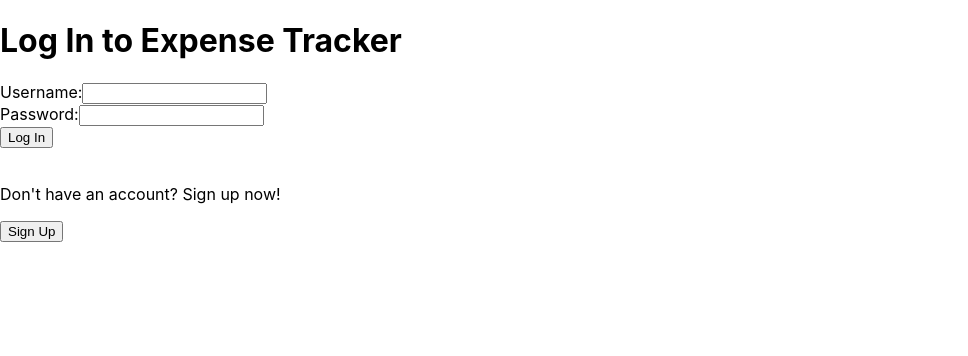
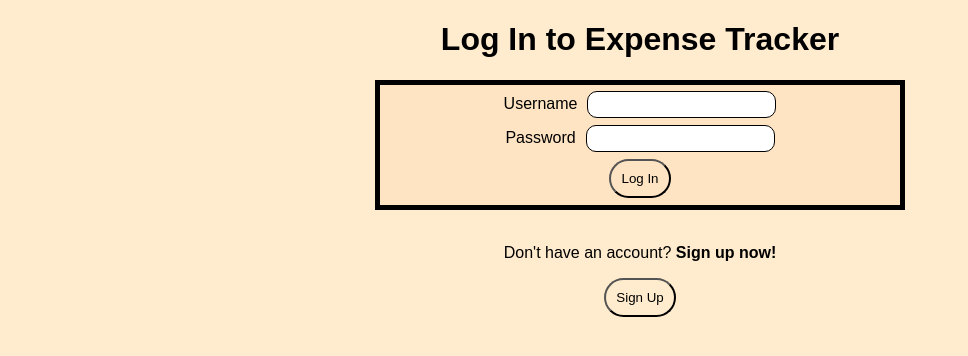
Before and after one commit to AnshuSharma111/ExpenseTracker, a React (Create React App) app in the folder frontend/: page /login in a window 1280 px wide. Shown: the top 356 px of the page, without its empty margins (0-968 px from the left). Built offline with nearby package versions, Linux system fonts and the light colour scheme.

Commit message:
Added CSS to login and signup

```diff
--- /dev/null
+++ b/frontend/src/Pages/Login.css
@@ -0,0 +1,57 @@
+.form-wrapper {
+    /* flex affects the children of the container. so we are centering the children, not the div */
+    display: flex;
+    justify-content: center;
+    align-items: center;
+
+    border: 5px black solid;
+    padding: 10px;
+    background: bisque;
+
+    /* now here we are centering the actual div*/
+    width: 500px;
+    height: 100px;
+    margin: 0 auto;
+}
+
+.field {
+    margin-bottom: 7px;
+    display: block;
+}
+
+.field-input {
+    margin-left: 10px;
+    padding: 5px;
+    border-radius: 10px;
+    border: 1px solid black;
+}
+
+.login-div {
+    text-align: center;
+    font-family: Arial, Helvetica, sans-serif;
+}
+
+.signup-div {
+    text-align: center;
+    font-family: Arial, Helvetica, sans-serif;
+}
+
+.button {
+    padding: 10px;
+    border-radius: 20px;
+    background: transparent;
+}
+
+.button:hover {
+    background: burlywood;
+    cursor: pointer;
+}
+
+.button:active {
+    background: coral;
+}
+
+body {
+    background-color: blanchedalmond;
+
+}
--- a/frontend/src/Pages/Login.js
+++ b/frontend/src/Pages/Login.js
@@ -1,5 +1,6 @@
 import { useEffect, useState } from "react";
 import { useNavigate } from "react-router-dom";
+import "./Login.css";
 
 function Login() {
     const [ username, setUsername ] = useState("");
@@ -75,25 +76,25 @@ function Login() {
         }
     }
     return (
-        <div>
+        <div className = "login-div">
             <h1>Log In to Expense Tracker</h1>
-            <form onSubmit={handleSubmit}>
-                <label>
-                    Username:
-                    <input type="text" value={username} onChange={(e) => setUsername(e.target.value)}/>
-                </label>
-                <br/>
-                <label>
-                    Password:
-                    <input type="password" value={password} onChange={(e) => setPassword(e.target.value)}/>
-                </label>
-                <br />
-                <button type="submit">Log In</button>
-            </form>
+            <div className="form-wrapper">
+                <form onSubmit={handleSubmit}>
+                    <label className="field">
+                        Username
+                        <input type="text" className="field-input" value={username} onChange={(e) => setUsername(e.target.value)}/>
+                    </label>
+                    <label className="field">
+                        Password
+                        <input type="password" className="field-input" value={password} onChange={(e) => setPassword(e.target.value)}/>
+                    </label>
+                    <button type="submit" className="button">Log In</button>
+                </form>
+            </div>
             <br />
-            <p>Don't have an account? Sign up now!</p>
-            <button onClick = {() => navigate("/signup")}>Sign Up</button>
-            <p>{error}</p>
+            <p>Don't have an account? <b>Sign up now!</b></p>
+            <button onClick = {() => navigate("/signup")} className="button">Sign Up</button>
+            <p><b>{error}</b></p>
         </div>
     );
 }
--- a/frontend/src/Pages/Signup.js
+++ b/frontend/src/Pages/Signup.js
@@ -1,5 +1,6 @@
 import { useEffect, useState } from "react";
 import { useNavigate } from "react-router-dom";
+import "./Login.css";
 
 function Signup () {
     const [ username, setUsername ] = useState("");
@@ -92,23 +93,25 @@ function Signup () {
     }
 
     return (
-        <div>
+        <div className="signup-div">
             <h1>Sign Up to Expense Tracker</h1>
-            <form onSubmit={handleSubmit}>
-                <label>
-                    Username:
-                    <input type="text" value={username} onChange={(e) => setUsername(e.target.value)}/>
-                </label>
-                <br/>
-                <label>
-                    Password:
-                    <input type="password" value={password} onChange={(e) => setPassword(e.target.value)}/>
-                </label>
-                <br />
-                <button type="submit">Sign Up</button>
-            </form>
+            <div className="form-wrapper">
+                <form onSubmit={handleSubmit}>
+                    <label className="field">
+                        Username
+                        <input type="text" className="field-input" value={username} onChange={(e) => setUsername(e.target.value)}/>
+                    </label>
+                    <label className="field">
+                        Password
+                        <input type="password" className="field-input" value={password} onChange={(e) => setPassword(e.target.value)}/>
+                    </label>
+                    <button className="button" type="submit">Sign Up</button>
+                </form>
+            </div>
+            <p>Already have an account? <b>Log in now!</b></p>
+            <button onClick={() => navigate("/login")} className="button">Log In</button>
             <br />
-            <p>{error}</p>
+            <p><b>{error}</b></p>
         </div>
     );
 }
```
